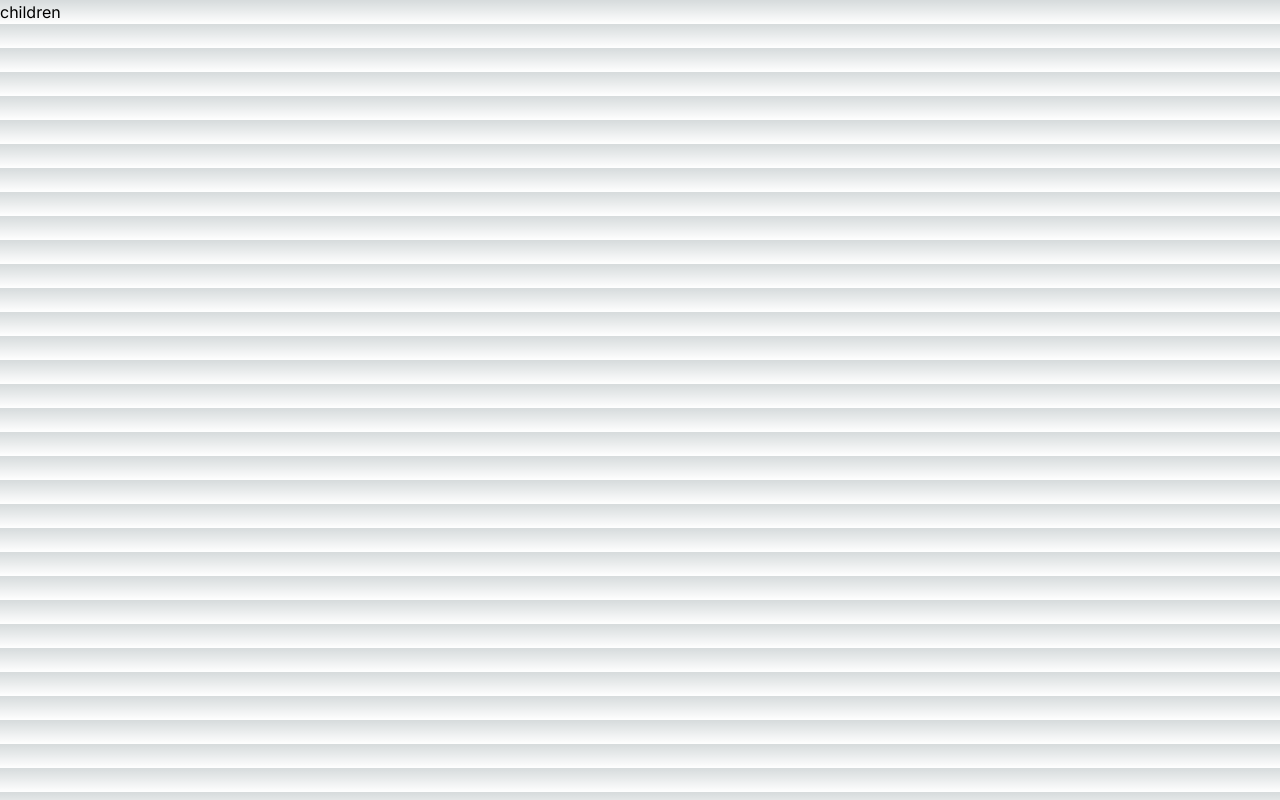
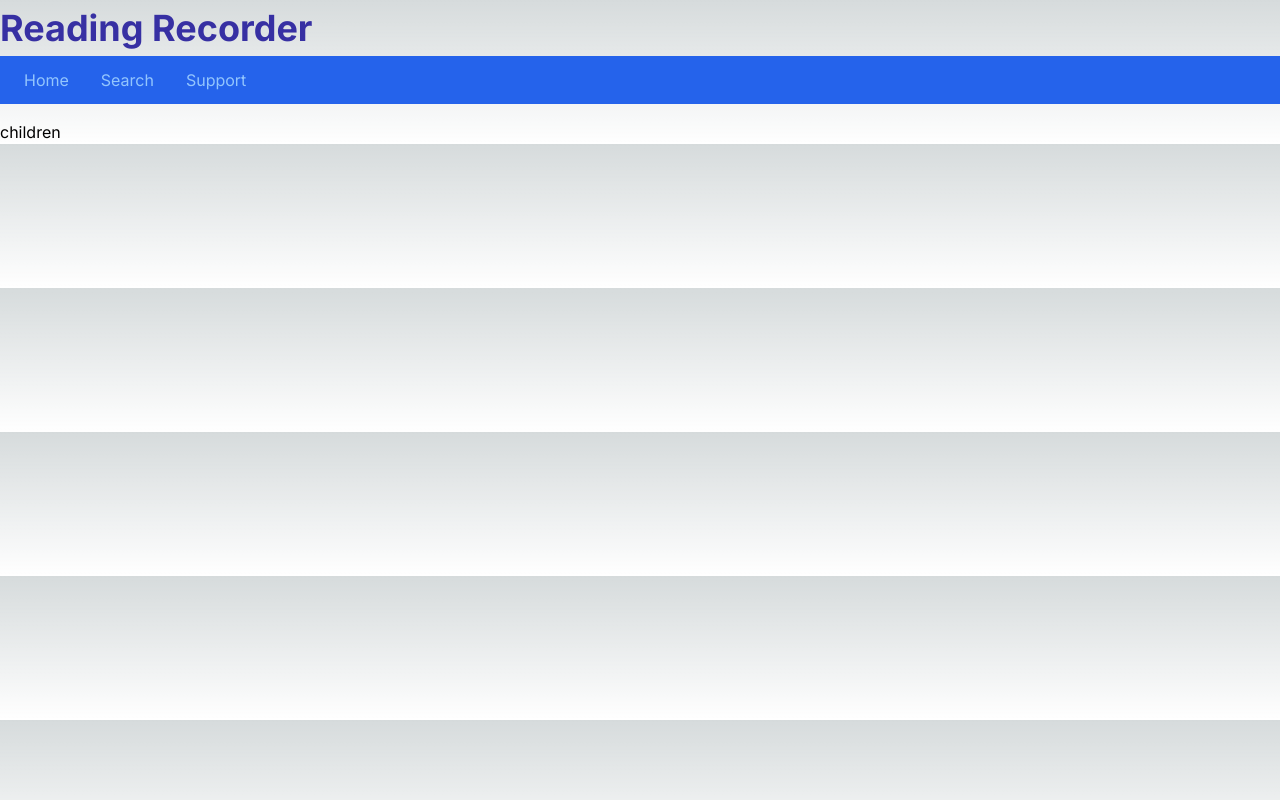
Before and after one commit to mugihouse/Reading-Recorder, a Next.js app: page / in a window 1280 px wide. Built offline with nearby package versions, Linux system fonts and the light colour scheme.

Commit message:
Add: ヘッダーと子コンポーネント表示の設定

```diff
--- a/src/app/layout.js
+++ b/src/app/layout.js
@@ -1,4 +1,5 @@
 import { Inter } from "next/font/google";
+import Link from "next/link";
 import "./globals.css";
 
 const inter = Inter({ subsets: ["latin"] });
@@ -10,8 +11,35 @@ export const metadata = {
 
 export default function RootLayout({ children }) {
   return (
-    <html lang="en">
-      <body className={inter.className}>{children}</body>
+    <html lang="ja">
+      <body className={inter.className}>
+        <h1 className="text-4xl text-indigo-800 font-bold my-2">
+          Reading Recorder
+        </h1>
+        <ul className="flex bg-blue-600 mb-4 pl-2">
+          <li className="block px-4 py-2 my-1 hover:bg-gray-100 rounded">
+            <Link className="no-underline text-blue-300" href="/">
+              Home
+            </Link>
+          </li>
+          <li className="block px-4 py-2 my-1 hover:bg-gray-100 rounded">
+            <Link className="no-underline text-blue-300" href="/books">
+              Search
+            </Link>
+          </li>
+          <li className="block px-4 py-2 my-1 hover:bg-gray-100 rounded">
+            <a
+              className="no-underline text-blue-300"
+              href="https://wings.msn.to/"
+              target="_blank"
+            >
+              Support
+            </a>
+          </li>
+        </ul>
+        <div className="ml-2"></div>
+        {children}
+      </body>
     </html>
   );
 }
```
